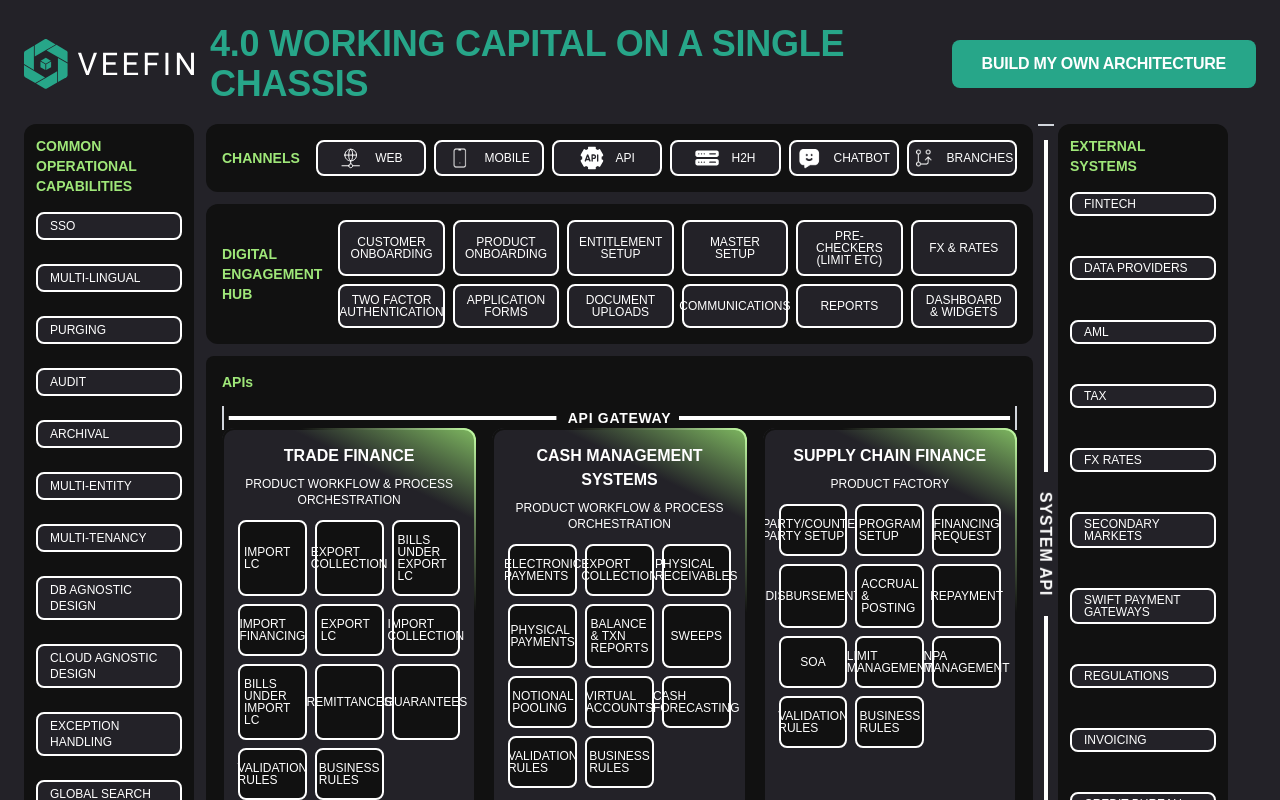
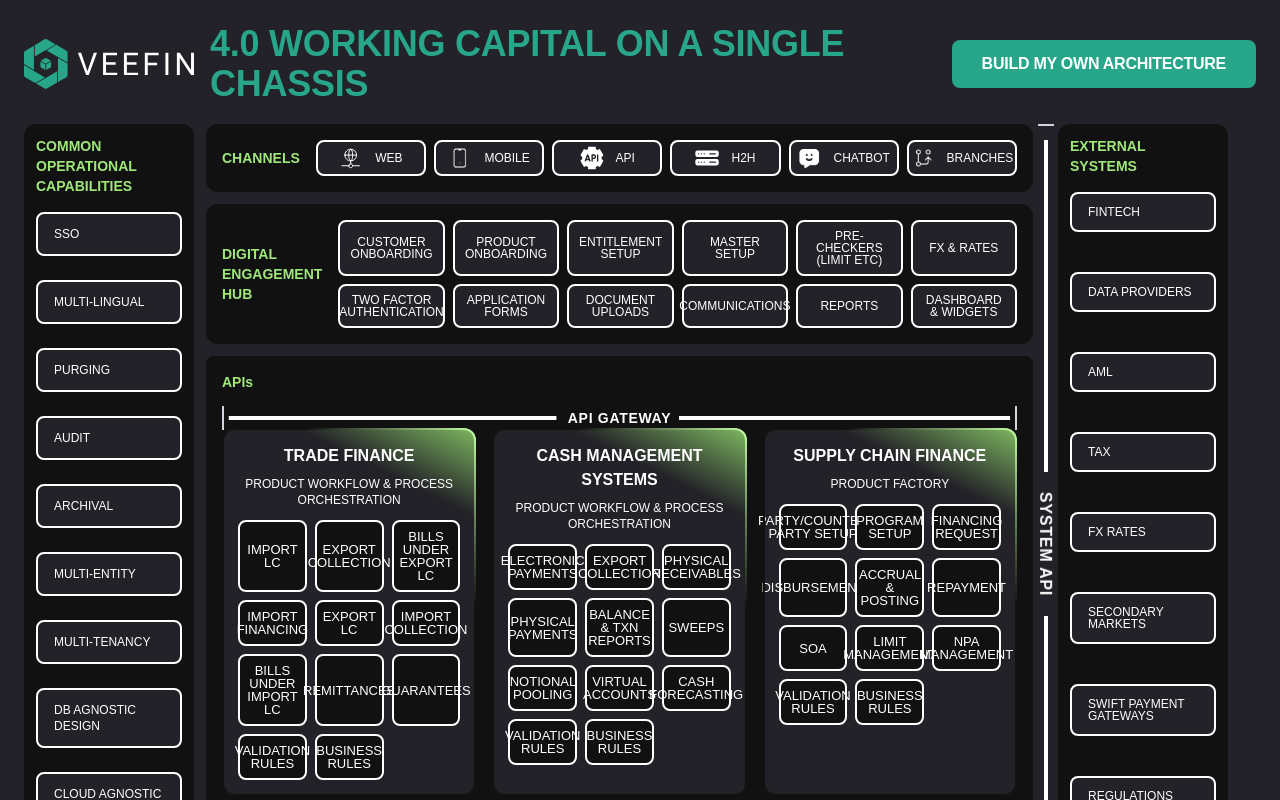
Before and after one commit to ogdevelpers/veefin-chassis, a Next.js app: page / in a window 1280 px wide. Shown: the top 800 px of the page. Built offline with nearby package versions, Linux system fonts and the light colour scheme.

Commit message:
ui change

```diff
--- a/src/components/financial-architecture/FinancialArchitecture.tsx
+++ b/src/components/financial-architecture/FinancialArchitecture.tsx
@@ -1,10 +1,11 @@
 "use client";
-import { useState } from "react";
+import { useRef, useState } from "react";
 import LineSvg from "../line-svg/LineSvg";
 import ProductSection from "./ProductSection";
 import { AppState } from "@/lib/constants";
 import MyModal from "../modal/modal";
 import EmailFormModal from "../email-form/EmailForm";
+import html2canvas from "html2canvas-pro";
 
 const channelIcons = (channel: string) => {
   switch (channel) {
@@ -112,6 +113,8 @@
   const handleOpenModal = () => setIsModalOpen(true);
   const handleCloseModal = () => setIsModalOpen(false);
 
+  const targetRef = useRef<HTMLDivElement | null>(null);
+
   const [selections, setSelections] = useState<Record<string, string[]>>({
     'CHANNELS': [],
     'DIGITAL ENGAGEMENT HUB': [],
@@ -123,6 +126,7 @@
     'GROUP CORE PLATFORMS LEFT': [],
     'GROUP CORE PLATFORMS RIGHT': []
   });
+
 
   const handleButtonClick = () => {
     if (appState === 'start') {
@@ -216,7 +220,7 @@
   };
 
   return (
-    <div className="min-h-screen max-h-screen  text-white p-6 flex flex-col">
+    <div className="min-h-screen max-h-screen  text-white p-6 flex flex-col" ref={targetRef}>
       <MyModal isOpen={isModalOpen} onClose={handleCloseModal} title={modalContent.title || 'Veefin'}>
         {appState === 'selected' || appState === 'confirmed' ?
           (<EmailFormModal selections={selections} handleReset={handleReset} />) :
@@ -250,7 +254,7 @@
             COMMON<br />OPERATIONAL<br />CAPABILITIES
           </h3>
           {commonCapabilities.map((item, idx) => (
-            <div key={idx} className="bg-[#232228] py-1 px-3 rounded-lg border-2 border-white text-xs">
+            <div key={idx} className="bg-[#232228] py-3 px-4 rounded-lg border-2 border-white text-xs">
               {item}
             </div>
           ))}
@@ -403,7 +407,7 @@
               EXTERNAL<br />SYSTEMS
             </h3>
             {externalSystems.map((item, idx) => (
-              <div key={idx} className="bg-[#232228] py-1 px-3 rounded-lg border-2 border-white leading-none text-xs">
+              <div key={idx} className="bg-[#232228] py-3 px-4 rounded-lg border-2 border-white leading-none text-xs">
                 {item}
               </div>
             ))}
--- a/src/components/financial-architecture/ProductSection.tsx
+++ b/src/components/financial-architecture/ProductSection.tsx
@@ -46,8 +46,8 @@
                         key={idx}
                         onClick={() => onItemClick(item)}
                         className={`
-        rounded-lg border-2 border-white flex items-center justify-center px-1 py-3
-        text-xs text-white font-medium leading-none
+        rounded-lg border-2 border-white flex items-center justify-center px-2 py-2
+        text-[13px] text-bold text-white font-medium leading-none text-center
         ${(appState === "selected" || appState === "confirmed")
                                 ? `${isSelected(item) ? "clicked" : ""}`
                                 : `bg-[#111] justify-between ${isSelected(item) ? "clicked" : ""}`}
```
